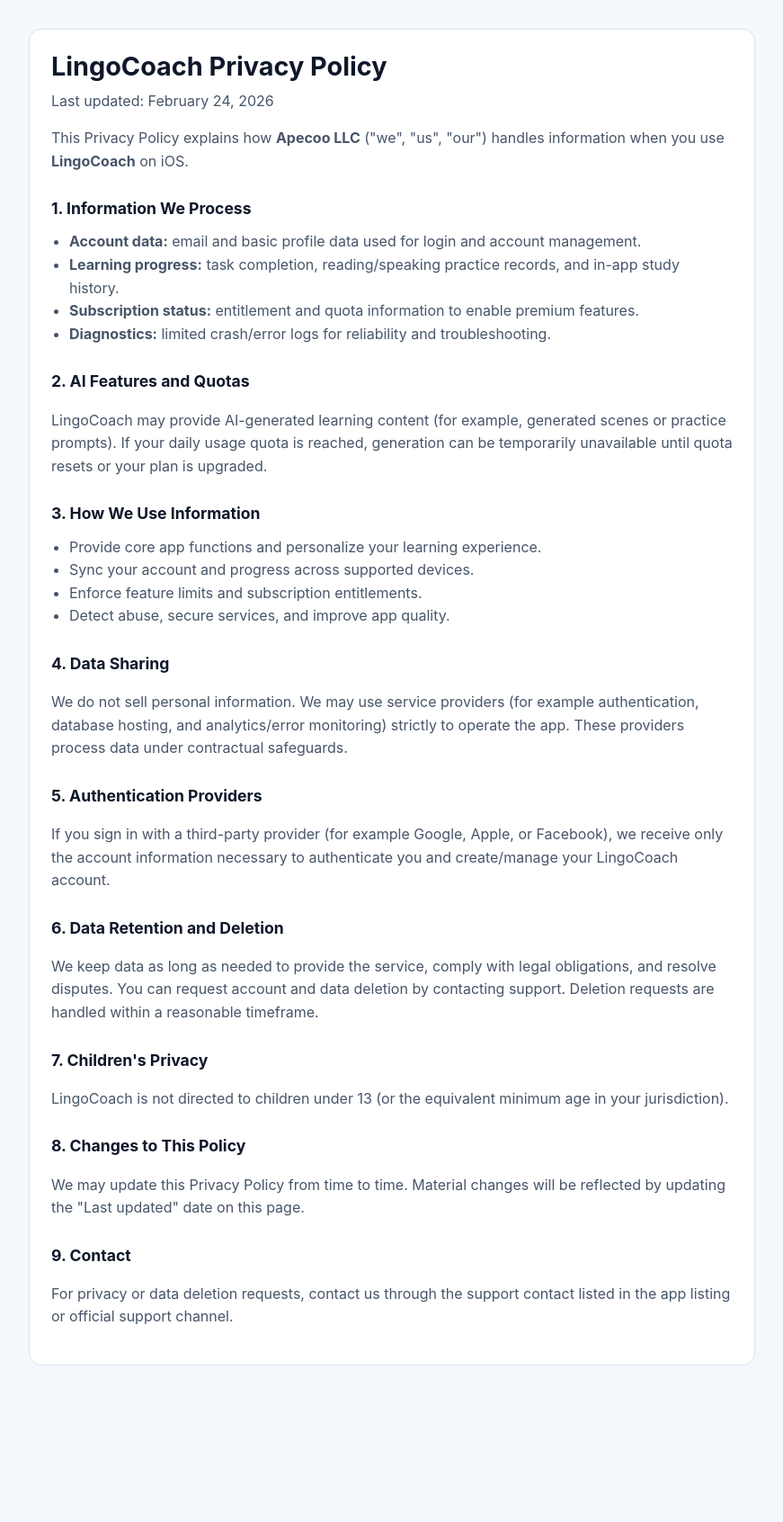
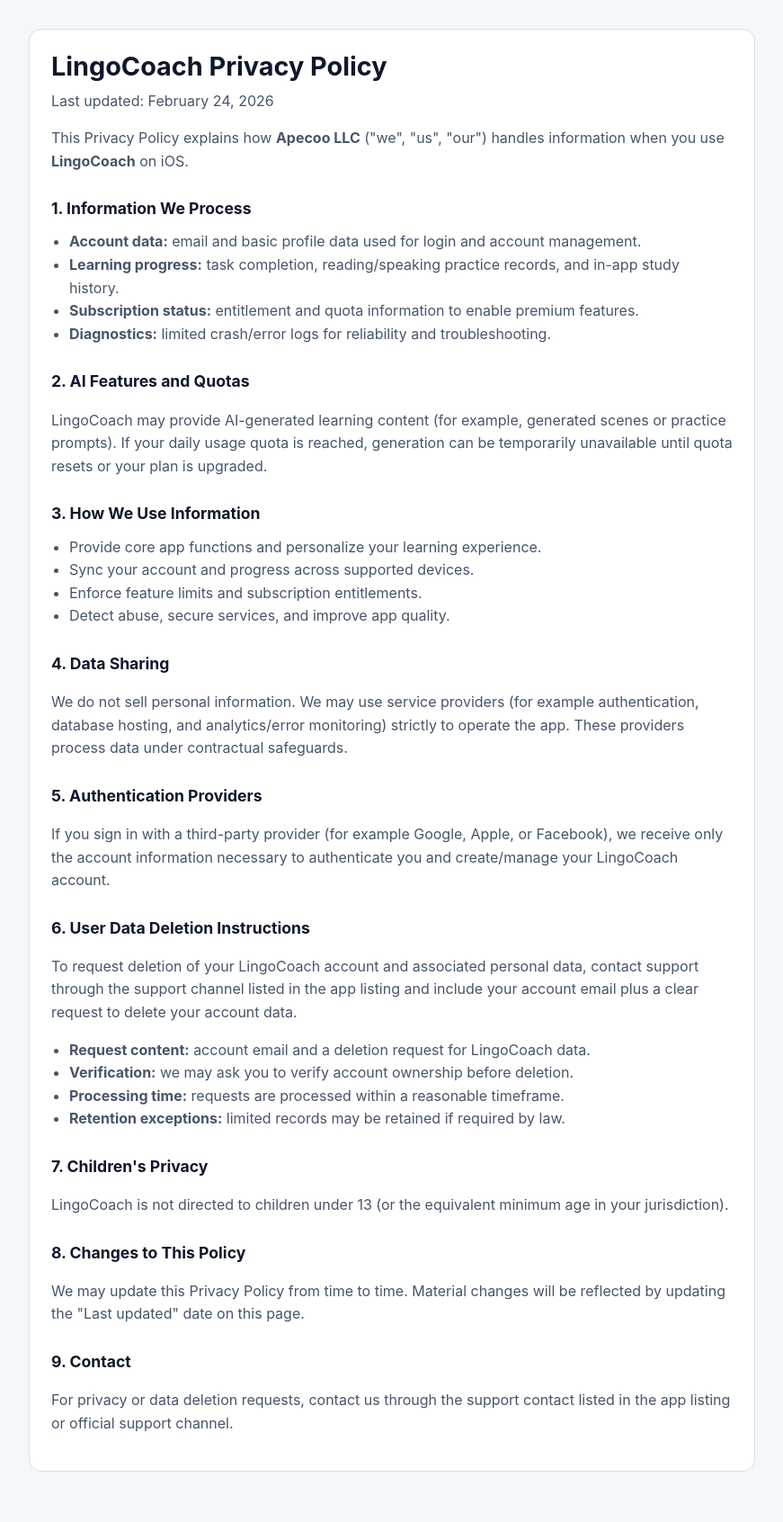
Before and after one commit to tingan/tingan.github.io, a Jekyll site: the page lingo-coach-privacy.html, which Jekyll copies as it is, in a window 1280 px wide. Shown: the whole page at 90% size, without its empty margins (204-1075 px from the left). Built offline with Jekyll 4.4.1, drawn with Linux system fonts in a browser that asks for light colours; before the commit the page ends 1574 px from its top, so only the background shows below that.

Commit message:
clarify user data deletion instructions

```diff
--- a/lingo-coach-privacy.html
+++ b/lingo-coach-privacy.html
@@ -119,11 +119,17 @@
           information necessary to authenticate you and create/manage your LingoCoach account.
         </p>
 
-        <h2>6. Data Retention and Deletion</h2>
+        <h2 id="user-data-deletion">6. User Data Deletion Instructions</h2>
         <p>
-          We keep data as long as needed to provide the service, comply with legal obligations, and resolve disputes. You can
-          request account and data deletion by contacting support. Deletion requests are handled within a reasonable timeframe.
+          To request deletion of your LingoCoach account and associated personal data, contact support through the support
+          channel listed in the app listing and include your account email plus a clear request to delete your account data.
         </p>
+        <ul>
+          <li><strong>Request content:</strong> account email and a deletion request for LingoCoach data.</li>
+          <li><strong>Verification:</strong> we may ask you to verify account ownership before deletion.</li>
+          <li><strong>Processing time:</strong> requests are processed within a reasonable timeframe.</li>
+          <li><strong>Retention exceptions:</strong> limited records may be retained if required by law.</li>
+        </ul>
 
         <h2>7. Children&apos;s Privacy</h2>
         <p>
```
